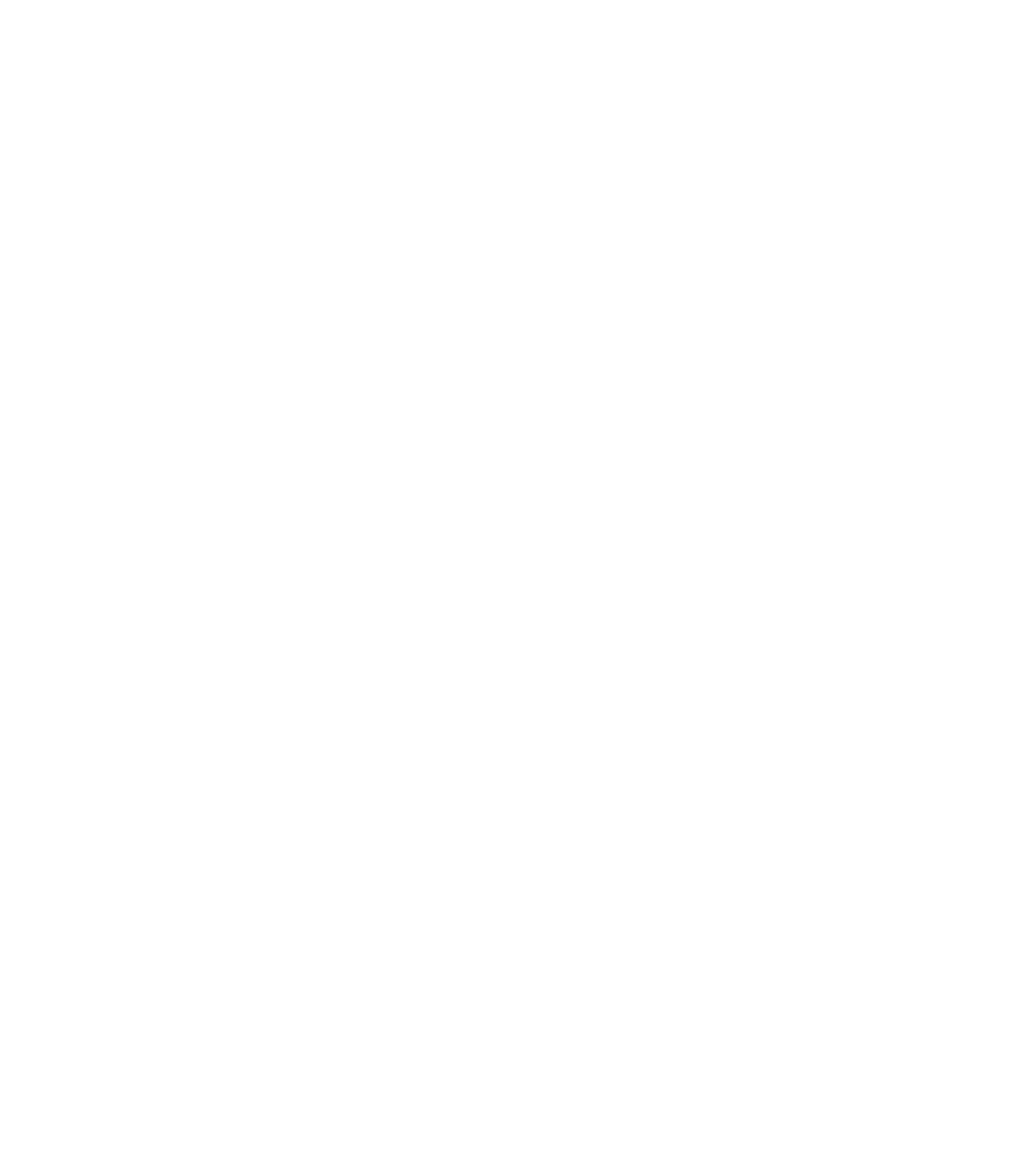
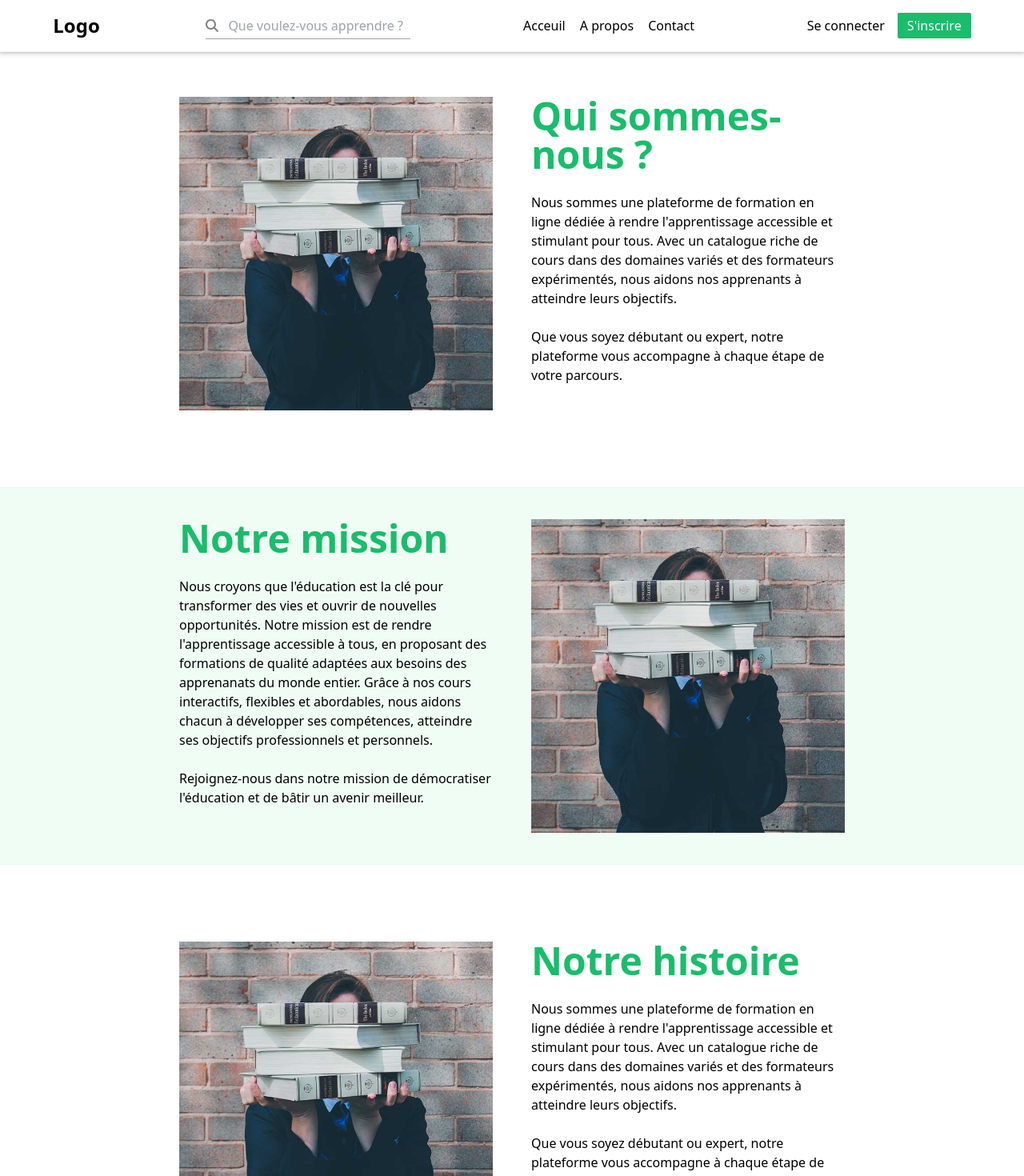
Before and after one commit to SteveTetchoup26/Mboa-Academy, a Vue app: page /about-us in a window 1280 px wide. Before the commit this address had no page. Shown: the top 1470 px of the page at 80% size. Before the commit the page ends 800 px from the top, so only its background shows below. Built offline with nearby package versions, Linux system fonts and the light colour scheme.

Commit message:
Implemntattion of AboutView and ContactView

```diff
--- a/src/components/Navbar.vue
+++ b/src/components/Navbar.vue
@@ -8,9 +8,9 @@
             <input type="text" class="outline-none flex-1 p-1 w-full" placeholder="Que voulez-vous apprendre ? ">
         </div>
         <ul class="hidden lg:flex gap-[2px]">
-            <li class="p-2"><RouterLink to="/">Acceuil</RouterLink></li>
-            <li class="p-2"><RouterLink to="/about">A propos</RouterLink></li>
-            <li class="p-2"><RouterLink to="/contact">Contact</RouterLink></li>
+            <li class="p-2 hover:text-primary transition-colors duration-200 ease-in"><RouterLink to="/">Acceuil</RouterLink></li>
+            <li class="p-2 hover:text-primary transition-colors duration-200 ease-in"><RouterLink to="/about-us">A propos</RouterLink></li>
+            <li class="p-2 hover:text-primary transition-colors duration-200 ease-in"><RouterLink to="/contact-us">Contact</RouterLink></li>
         </ul>
         <div class="hidden lg:flex gap-4">
             <button class="cursor-pointer">Se connecter</button>
--- a/src/router/index.ts
+++ b/src/router/index.ts
@@ -1,5 +1,6 @@
 import Layout from '@/components/Layout.vue'
 import AboutView from '@/views/AboutView.vue'
+import ContactView from '@/views/ContactView.vue'
 import HomeView from '@/views/HomeView.vue'
 import { createRouter, createWebHistory } from 'vue-router'
 
@@ -12,7 +13,8 @@ const router = createRouter({
       component: Layout,
       children: [
         {path: '', name: 'home', component: HomeView},
-        {path: 'about', name: 'about', component: AboutView}
+        {path: 'about-us', name: 'about', component: AboutView},
+        {path: 'contact-us', name: 'contact', component: ContactView},
       ]
     }
   ],
--- /dev/null
+++ b/src/views/AboutView.vue
@@ -0,0 +1,62 @@
+<template>
+    <div class="flex flex-col items-center gap-24 pt-14">
+        <div class="w-11/12 xl:w-4/5 px-4 lg:px-24 flex flex-wrap md:flex-nowrap gap-6 lg:gap-12">
+            <div class="w-full md:w-1/2">
+                <img :src="about" class="w-full h-full object-cover" alt="about">
+            </div>
+            <div class="w-full md:w-1/2 flex flex-col gap-6">
+                <h1 class="text-2xl md:text-5xl font-semibold text-primary">Qui sommes-nous ?</h1>
+                <p>
+                    Nous sommes une plateforme de formation en ligne dédiée à rendre l'apprentissage accessible et stimulant pour tous.
+                    Avec un catalogue riche de cours dans des domaines variés et des formateurs expérimentés, nous aidons nos apprenants
+                    à atteindre leurs objectifs.
+                </p>
+                <p>Que vous soyez débutant ou expert, notre plateforme vous accompagne à chaque étape de votre parcours.</p>
+            </div>
+        </div>
+        <div class="w-full bg-green-50 flex items-center justify-center py-10">
+            <div class="w-11/12 xl:w-4/5 px-4 lg:px-24 flex flex-wrap-reverse md:flex-nowrap gap-6 lg:gap-12">
+                <div class="w-full md:w-1/2 flex flex-col gap-6">
+                    <h1 class="text-2xl md:text-5xl font-semibold text-primary">Notre mission</h1>
+                    <p>
+                        Nous croyons que l'éducation est la clé pour transformer des vies et ouvrir de nouvelles opportunités. Notre mission
+                        est de rendre l'apprentissage accessible à tous, en proposant des formations de qualité adaptées aux besoins des apprenanats
+                        du monde entier. Grâce à nos cours interactifs, flexibles et abordables, nous aidons chacun à développer ses compétences, atteindre
+                        ses objectifs professionnels et personnels.
+                    </p>
+                    <p>Rejoignez-nous dans notre mission de démocratiser l'éducation et de bâtir un avenir meilleur.</p>
+                </div>
+                <div class="w-full md:w-1/2">
+                    <img :src="about" class="w-full h-full object-cover" alt="about">
+                </div>
+            </div>
+        </div>
+        <div class="w-11/12 xl:w-4/5 px-4 lg:px-24 flex flex-wrap md:flex-nowrap gap-6 lg:gap-12">
+            <div class="w-full md:w-1/2">
+                <img :src="about" class="w-full h-full object-cover" alt="about">
+            </div>
+            <div class="w-full md:w-1/2 flex flex-col gap-6">
+                <h1 class="text-2xl md:text-5xl font-semibold text-primary">Notre histoire</h1>
+                <p>
+                    Nous sommes une plateforme de formation en ligne dédiée à rendre l'apprentissage accessible et stimulant pour tous.
+                    Avec un catalogue riche de cours dans des domaines variés et des formateurs expérimentés, nous aidons nos apprenants
+                    à atteindre leurs objectifs.
+                </p>
+                <p>Que vous soyez débutant ou expert, notre plateforme vous accompagne à chaque étape de votre parcours.</p>
+            </div>
+        </div>
+        <div class="w-full bg-green-50 flex flex-col items-center py-10 gap-8">
+            <h3 class="text-2xl md:text-4xl font-semibold">Alors prêt à nous rejoindre ?</h3>
+            <RouterLink to="" class="text-white bg-primary w-max py-3 px-4 md:px-8 hover:opacity-80 transition-opacity duration-150">Inscris-toi maintenant</RouterLink>
+        </div>
+    </div>
+</template>
+
+<script setup lang="ts">
+import about from './../assets/images/about.jpg'
+import { RouterLink } from 'vue-router';
+</script>
+
+<style>
+
+</style>
--- /dev/null
+++ b/src/views/ContactView.vue
@@ -0,0 +1,52 @@
+<template>
+    <div class="flex justify-center items-center w-full px-8 lg:p-0">
+        <div class="w-full lg:w-4/5 py-24 flex flex-wrap md:flex-nowrap gap-10 lg:gap-24 justify-between">
+            <div class="w-full md:w-3/5 flex flex-col gap-4">
+                <h2 class="text-4xl font-semibold text-primary">Entrez En Contact</h2>
+                <p class="text-gray-400">
+                    Faites-nous savoir comment nous pouvons mieux vous servir. Utilisez le formulaire de contact pour nous envoyer un e-mail.
+                    C'est un honneur de vous soutenir dans votre cheminement pour atteindre vos objectifs.
+                </p>
+                <div class="flex gap-4 items-center">
+                    <FontAwesomeIcon :icon="faLocationDot" class="text-primary"/>
+                    <div>
+                        <p  class="text-primary font-semibold">Office</p>
+                        <p>Douala, Cameroun</p>
+                    </div>
+                </div>
+                <div class="flex gap-4 items-center">
+                    <FontAwesomeIcon :icon="faPhone" class="text-primary"/>
+                    <div>
+                        <p class="text-primary font-semibold">Mobile</p>
+                        <p>+237 698 254 965</p>
+                    </div>
+                </div>
+                <div class="flex gap-4 items-center">
+                    <FontAwesomeIcon :icon="faEnvelope" class="text-primary"/>
+                    <div>
+                        <p class="text-primary font-semibold">Email</p>
+                        <p>test@gmail.com</p>
+                    </div>
+                </div>
+            </div>
+            <div class="w-full md:w-2/5">
+                <form class="w-full flex flex-col gap-3">
+                    <input type="text" name="name" class="py-4 px-3 border border-1 border-gray-300 focus:outline-primary" placeholder="Your Name" required>
+                    <input type="mail" name="email" class="py-4 px-3 border border-1 border-gray-300 focus:outline-primary" placeholder="Your Email" required>
+                    <input type="text" name="subject" class="py-4 px-3 border border-1 border-gray-300 focus:outline-primary" placeholder="Subject" required>
+                    <textarea name="comment" class="py-4 px-3 border border-1 border-gray-300 focus:outline-primary" placeholder="Comment"></textarea>
+                    <button type="submit" class="bg-primary text-white py-3 px-8 hover:opacity-80 transition-opacity duration-150">Soumettre</button>
+                </form>
+            </div>
+        </div>
+    </div>
+</template>
+
+<script setup lang="ts">
+import { FontAwesomeIcon } from "@fortawesome/vue-fontawesome"
+import { faEnvelope, faPhone, faLocationDot } from '@fortawesome/free-solid-svg-icons'
+</script>
+
+<style>
+
+</style>
--- a/src/views/HomeView.vue
+++ b/src/views/HomeView.vue
@@ -45,22 +45,20 @@
                 <h3 class="text-primary font-semibold">À PROPOS DE NOUS</h3>
                 <h1 class="text-3xl md:text-5xl font-bold">Bienvenue sur Lorem</h1>
                 <p class="text-gray-400">
-                    Lorem ipsum, dolor sit amet consectetur adipisicing elit. Nemo harum, perspiciatis officiis repudiandae nulla autem
-                    sunt necessitatibus natus quis deserunt in recusandae molestiae dignissimos magni omnis minima totam. Corporis,
-                    assumenda!
+                    Nous sommes une plateforme de formation en ligne dédiée à rendre l'apprentissage accessible et stimulant pour tous.
+                    Avec un catalogue riche de cours dans des domaines variés et des formateurs expérimentés, nous aidons nos apprenants
+                    à atteindre leurs objectifs.
                 </p>
                 <p class="text-gray-400">
-                    Lorem ipsum, dolor sit amet consectetur adipisicing elit. Nemo harum, perspiciatis officiis repudiandae nulla autem
-                    sunt necessitatibus natus quis deserunt in recusandae molestiae dignissimos magni omnis minima totam. Corporis,
-                    assumenda!
+                    Que vous soyez débutant ou expert, notre plateforme vous accompagne à chaque étape de votre parcours.
                 </p>
-                <RouterLink to="" class="text-white bg-primary w-max py-3 px-8 hover:opacity-80 transition-opacity duration-150">Lire Plus</RouterLink>
+                <RouterLink to="/about-us" class="text-white bg-primary w-max py-3 px-8 hover:opacity-80 transition-opacity duration-150">Lire Plus</RouterLink>
             </div>
         </div>
         <div class="w-full pl-4 md:pl-24 bg-green-50 flex flex-col items-center gap-10 py-10">
             <h3 class="text-primary font-semibold">LES COURS LES PLUS POPULAIRES</h3>
             <div class="w-full flex flex-col items-center gap-y-8">
-                <div class=" gap-2 flex w-full transition-transform duration-200 ease-in-out overflow-x-scroll"
+                <div class="gap-2 flex w-full transition-transform duration-200 ease-in-out overflow-x-scroll"
                     ref="courseContainer"
                 >
                     <Course />
```
